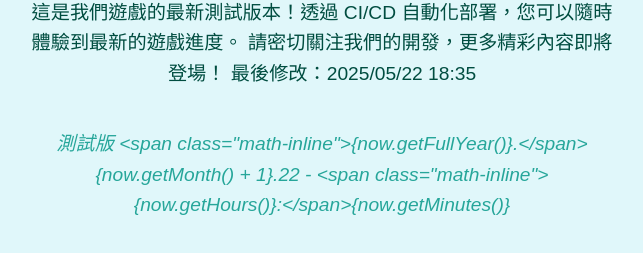
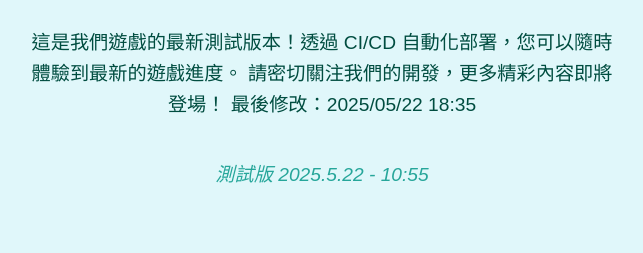
Before and after one commit to SonicXP0103/my-web-app-ci-cd, a plain HTML site: page index.html in a window 1280 px wide. Shown: the part 335-588 px from the top of the page, without its empty margins (318-961 px from the left). Drawn offline with Linux system fonts and the light colour scheme.

Commit message:
修正版本內容

```diff
--- a/index.html
+++ b/index.html
@@ -62,7 +62,7 @@
         // 每次部署時，假設我們可以自動更新這個版本號
         // 實際 CI/CD 中，這部分可以透過腳本自動生成
         const now = new Date();
-        versionElement.innerText = `測試版 <span class="math-inline">\{now\.getFullYear\(\)\}\.</span>{now.getMonth() + 1}.${now.getDate()} - <span class="math-inline">\{now\.getHours\(\)\}\:</span>{now.getMinutes()}`;
+        versionElement.innerText = `測試版 ${now.getFullYear()}.${now.getMonth() + 1}.${now.getDate()} - ${now.getHours()}:${now.getMinutes()}`;
     </script>
 </body>
 </html>
```
